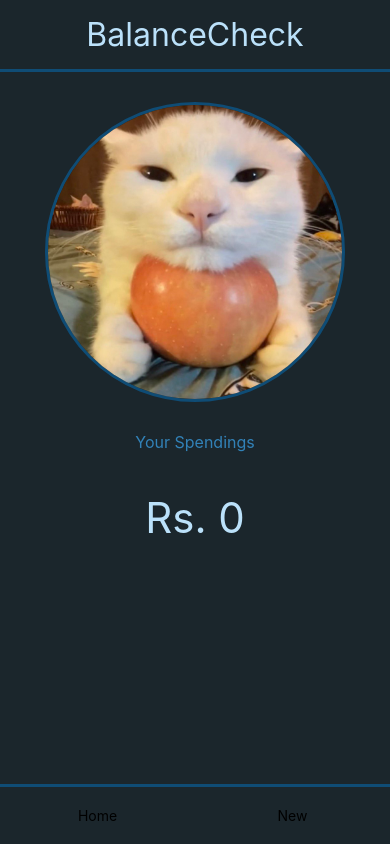
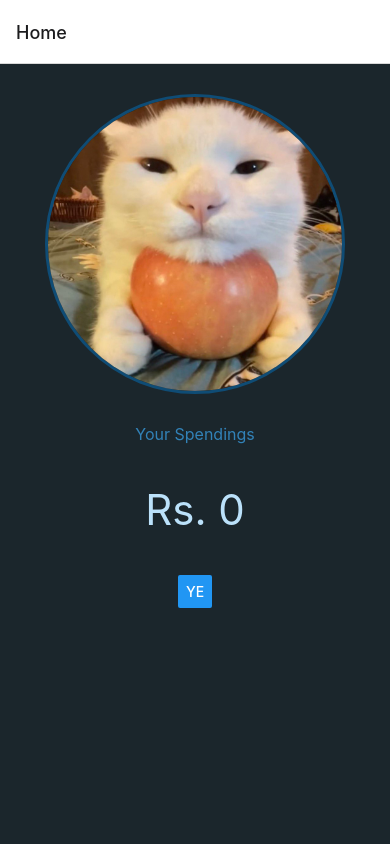
Before and after one commit to oblionC/SpendCheck, a React Native app: screen / in a window 390 px wide. Built offline with nearby package versions, Linux system fonts and the light colour scheme.

Commit message:
Add react-native-navigation

```diff
--- a/App.js
+++ b/App.js
@@ -1,14 +1,16 @@
 import { StyleSheet, Text, View, SafeAreaView } from 'react-native';
-import Navbar from './src/Navbar';
-import { COLORS } from './src/constants/colors';
-import { useState } from 'react';
+import { createContext, useState } from 'react';
 import HomeScreen from './src/HomeScreen';
 import NewScreen from './src/NewScreen';
+import { NavigationContainer } from '@react-navigation/native';
+import { createNativeStackNavigator } from '@react-navigation/native-stack';
+import 'react-native-reanimated'
+import { COLORS } from './src/constants/colors';
 
+const Stack = createNativeStackNavigator()
 
 export default function App() {
   const [amount, setAmount] = useState(0);
-  const [screen, setScreen] = useState(0);
   const changeTab = (screen) => {
     setScreen(screen);
   }
@@ -17,7 +19,16 @@ export default function App() {
   }
 
   return (
-    <View style={[ styles.container ]}>
+    <NavigationContainer>
+      <Stack.Navigator >
+        <Stack.Screen name="Home">
+          { (props) => <HomeScreen {...props} count={amount} /> }
+        </Stack.Screen>
+        <Stack.Screen name="New">
+          { (props) => <NewScreen {...props} amount={amount} changeAmount={changeAmount} /> }
+        </Stack.Screen>
+      </Stack.Navigator>
+      {/* <View style={[ styles.container ]}>
 
       <SafeAreaView style={styles.head}>
         <Text style={{fontSize: 32, margin: 15, color: COLORS.text}}>BalanceCheck</Text>
@@ -30,18 +41,14 @@ export default function App() {
 
       <Navbar changeTab={changeTab} />
 
-    </View>
+      </View> */}
+    </NavigationContainer>
+
   );
 }
 
 const styles = StyleSheet.create({
-  container: {
-    backgroundColor: COLORS.primary,
-    height: "100%",
-    width: "100%",
-    flexDirection: "column",
 
-  },
   main: {
     flexGrow: 1,
     flex: 1,
@@ -54,6 +61,6 @@ const styles = StyleSheet.create({
     justifyContent: "center",
     alignItems: "center",
     borderBottomWidth: 3,
-    borderBottomColor: COLORS.secondary,
+    // borderBottomColor: COLORS.secondary,
   }
 });
--- a/src/HomeScreen/index.js
+++ b/src/HomeScreen/index.js
@@ -1,20 +1,21 @@
-import { StyleSheet, Text, View, ScrollView, Image } from 'react-native';
+import { StyleSheet, Text, View, ScrollView, Image, Pressable, Button } from 'react-native';
+import { useContext, useState } from 'react';
+import { mainContainerStyle } from '../styles/mainContainerStyle';
 import { COLORS } from '../constants/colors';
-import { useState } from 'react';
 
 let userPfp = require('../../public/img/carb_2.png');
 
 const USERPFP_SIZE = 300;
 
-export default function HomeScreen(props) {
-
+export default function HomeScreen({ count, navigation }) {
   return (
-        <ScrollView contentContainerStyle={styles.container}>
+      <ScrollView contentContainerStyle={mainContainerStyle.mainContainer}>
         <View style={[ styles.userPfp ]}>
           <Image source={userPfp} style={[ styles.userPfpImg ]} />
         </View>
         <Text style={{fontSize: 16, textAlign: "center", color: COLORS.tertiary}}> Your Spendings </Text>
-          <Text style={{fontSize: 42, textAlign: "center", margin: 40, color: COLORS.text}}> Rs. {props.count} </Text>
+        <Text style={{fontSize: 42, textAlign: "center", margin: 40, color: COLORS.text}}> Rs. {count} </Text>
+        <Button title="Ye" onPress={() => navigation.navigate("New")} />
       </ScrollView>
   )
 }
@@ -28,6 +29,7 @@ const styles = StyleSheet.create({
         borderWidth: 3,
         borderColor: COLORS.secondary,
         margin: 30
+
       },
       userPfpImg: {
         width: "100%",
--- a/src/NewScreen/index.js
+++ b/src/NewScreen/index.js
@@ -2,10 +2,11 @@ import { StyleSheet, Text, View, ScrollView, TextInput, Pressable } from 'react-
 import { COLORS } from '../constants/colors';
 import { useState } from 'react';
 import isNumber from '../utils/isNumber';
+import { mainContainerStyle } from '../styles/mainContainerStyle';
 
 let userPfp = require('../../public/img/carb_2.png');
 
-export default function NewScreen(props) {
+export default function NewScreen({navigation, amount, changeAmount}) {
   const [error, setError] = useState(false);
   const [inp, setInp] = useState("");
 
@@ -18,12 +19,12 @@ export default function NewScreen(props) {
       console.log("caught")
       setError(true)
     }
-    props.changeAmount(props.amount + inputValue)
-    props.changeTab(0)
+    changeAmount(amount + inputValue)
+    navigation.navigate("Home")
   }
 
   return (
-      <ScrollView contentContainerStyle={styles.container}>
+      <ScrollView contentContainerStyle={mainContainerStyle.mainContainer}>
 
         {/* Error lable in case user does not input number. Only appears when error triggered */}
         {error && <View style={styles.errorLabel}>
@@ -50,12 +51,6 @@ export default function NewScreen(props) {
 }
 
 const styles = StyleSheet.create({
-  container: {
-    backgroundColor: COLORS.primary,
-    height: "100%",
-    width: "100%",
-    flexDirection: "column",
-  },
   inputBox: {
     borderWidth: 3,
     borderColor: COLORS.secondary,
--- /dev/null
+++ b/src/styles/mainContainerStyle.js
@@ -0,0 +1,13 @@
+import { StyleSheet } from "react-native";
+import { COLORS } from "../constants/colors";
+
+export const mainContainerStyle = StyleSheet.create({
+    mainContainer: {
+        backgroundColor: COLORS.primary,
+        height: "100%",
+        width: "100%",
+        display: "flex",
+        flexDirection: "column",
+        alignItems: "center"
+      }
+})
--- /dev/null
+++ b/src/utils/contexts.js
@@ -0,0 +1,2 @@
+import { createContext } from "react"
+export const HomeContext = createContext()
```
Also changed, not shown: package.json (+8 -4 lines), src/constants/screens.js (deleted), 1 other file (tests, documents, lock files or other folders). Lines whose indentation alone changed are shown as unchanged.
